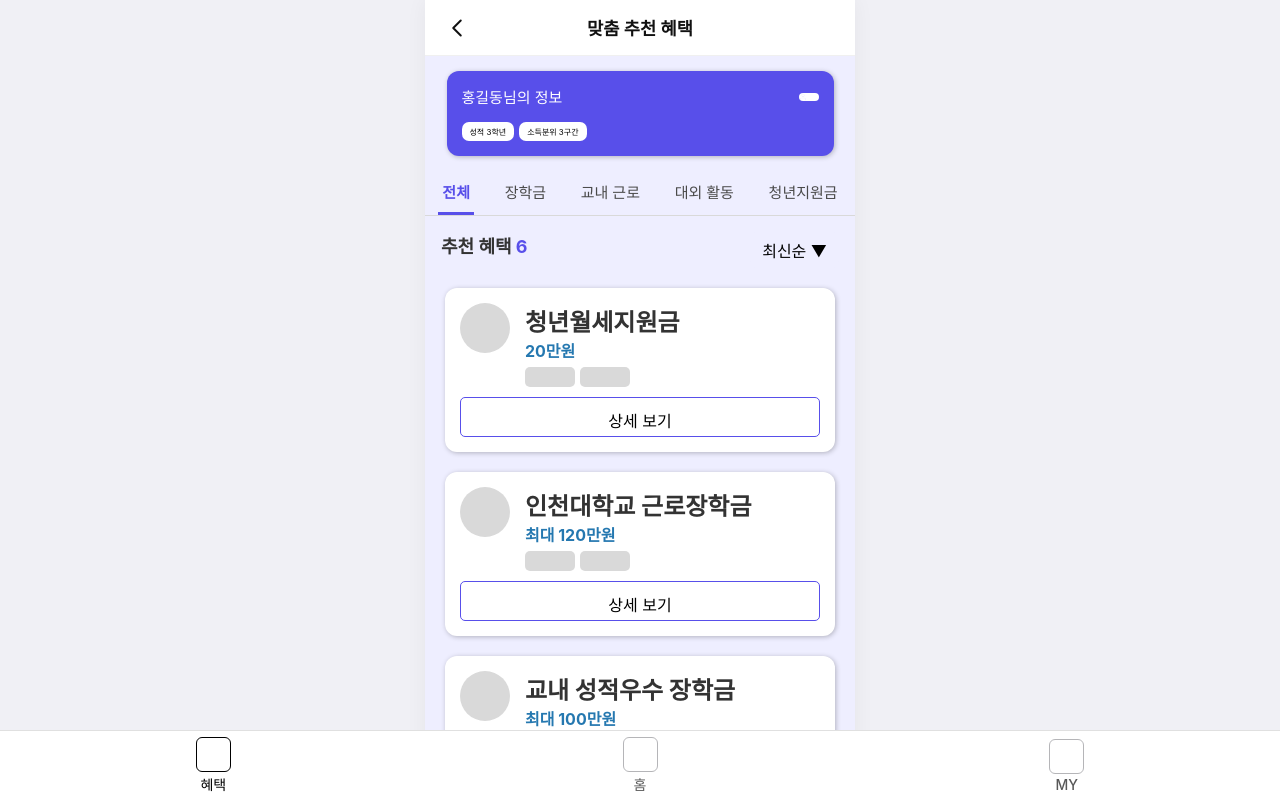
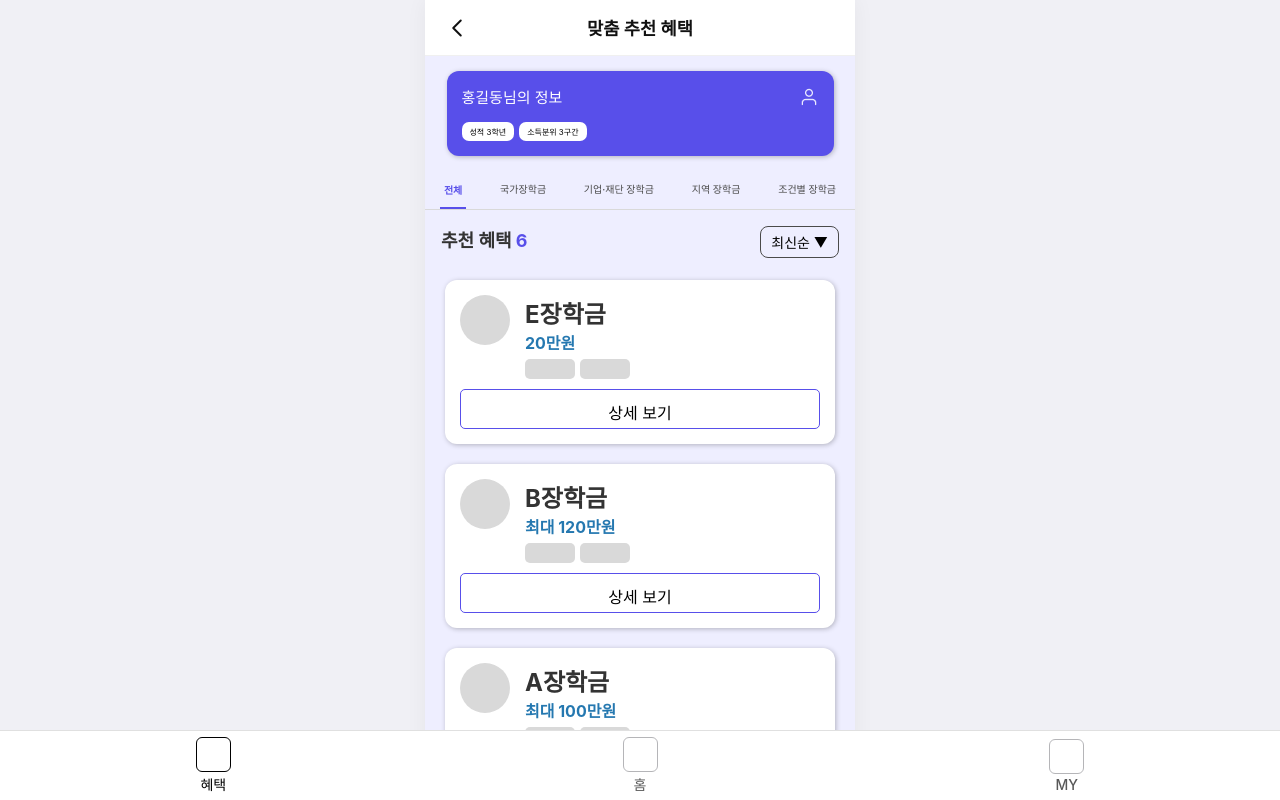
Before and after one commit to LikeLionUniv-INU-BeneFitU/BeneFitU-Frontend, a React (Vite) app: page /benefit-all in a window 1280 px wide. Built offline with nearby package versions, Linux system fonts and the light colour scheme; no server answers.

Commit message:
임시저장

```diff
--- a/src/components/BenefitDetailBox.jsx
+++ b/src/components/BenefitDetailBox.jsx
@@ -9,12 +9,13 @@ const PageWrapper = styled.div`
   align-items: center;
 `;
 
+// 전체 박스 (흰색)
 const Box = styled.div`
   width: 98%;
 
   background-color: #FFFFFF;
 
-  border-radius: 12px;
+  border-radius: 12px; /* 전체 박스 모서리 */
   box-shadow: 1px 1px 5px rgba(0, 0, 0, 0.25);
 
   padding: 15px;
@@ -34,6 +35,7 @@ const Columnbox = styled.div`
   flex-direction: column;
 `;
 
+// 키워드 박스 스타일
 const KwordBox = styled.div`
   width: 50px;
   height: 20px;
@@ -46,6 +48,7 @@ const KwordBox = styled.div`
   margin-top: 5px;
 `;
 
+// 상세보기 버튼 스타일
 const MoveButton = styled.button`
   width: 100%;
   height: 40px;
@@ -57,6 +60,7 @@ const MoveButton = styled.button`
   padding: 10px;
 `;
 
+// 혜택 아이콘 스타일
 const BenefitIcon = styled.button`
   width: 50px;
   height: 50px;
--- a/src/components/CategoryButtonBar.jsx
+++ b/src/components/CategoryButtonBar.jsx
@@ -14,7 +14,7 @@ const CategoryButton = styled.button`
   background: none;
   border: none;
   padding: 10px 4px;
-  font-size: 15px;
+  font-size: 10px;
   cursor: pointer;
   transition: all 0.2s ease; /* 색상이 부드럽게 변하는 효과 */
 
@@ -23,11 +23,11 @@ const CategoryButton = styled.button`
   font-weight: ${props => props.active ? 'bold' : '500'};
 
   /* active가 true일 때만 아래에 3픽셀짜리 진한 밑줄 생성 */
-  border-bottom: ${props => props.active ? '3px solid #584FEA' : '3px solid transparent'};
+  border-bottom: ${props => props.active ? '2px solid #584FEA' : '3px solid transparent'};
 `;
 
   // 화면에 보여줄 카테고리 이름 4개 배열
-  const categories = ['전체', '장학금', '교내 근로', '대외 활동', '청년지원금'];
+  const categories = ['전체', '국가장학금', '기업·재단 장학금', '지역 장학금', '조건별 장학금'];
 
 export default function CategoryButtonBar({ currentCategory, setCurrentCategory }) {
   return (
--- a/src/components/UserInfoCard.jsx
+++ b/src/components/UserInfoCard.jsx
@@ -9,6 +9,7 @@ const PageWrapper = styled.div`
   align-items: center;
 `;
 
+// 전체 박스 (보라색)
 const Card = styled.div`
   width: 90%;
 
@@ -37,19 +38,19 @@ const NameText = styled.p`
   color: #FFFFFF;
 `;
 
+// 마이페이지 이동 버튼
 const MyButton = styled.button`
-  background-color: #FFFFFF;
   border: none;
-  border-radius: 5px;
-  padding: 4px 10px;
-  font-size: 10px;
   cursor: pointer;
+  padding: 10px;
 
   background-image: url('/user.png');
   background-size: contain;
   background-repeat: no-repeat;
 `;
 
+
+// 태그 관련 스타일
 const TagRow = styled.div`
   display: flex;
   gap: 5px;
--- a/src/pages/BenefitAll.jsx
+++ b/src/pages/BenefitAll.jsx
@@ -35,12 +35,12 @@ function BenefitAll() {
   useEffect(() => {
     // 예시 데이터
     const dummyData = [
-  { id: 1, title: "교내 성적우수 장학금", price: "최대 100만원", priceValue: 1000000, category: "장학금", date: "2026-06-15" },
-  { id: 2, title: "인천대학교 근로장학금", price: "최대 120만원", priceValue: 1200000, category: "교내 근로", date: "2026-06-20" },
-  { id: 3, title: "삼성꿈장학재단 장학금", price: "200만원", priceValue: 2000000, category: "장학금", date: "2026-05-10" },
-  { id: 4, title: "한국장학재단 국가장학금 1유형", price: "최대 120만원", priceValue: 1200000, category: "장학금", date: "2026-06-01" },
-  { id: 5, title: "청년월세지원금", price: "20만원", priceValue: 200000, category: "청년지원금", date: "2026-06-25" },
-  { id: 6, title: "대외 봉사활동 지원금", price: "최대 15만원", priceValue: 150000, category: "대외 활동", date: "2026-04-30" },
+  { id: 1, title: "A장학금", price: "최대 100만원", priceValue: 1000000, category: "국가장학금", date: "2026-06-15" },
+  { id: 2, title: "B장학금", price: "최대 120만원", priceValue: 1200000, category: "기업·재단 장학금", date: "2026-06-20" },
+  { id: 3, title: "C장학금", price: "200만원", priceValue: 2000000, category: "국가장학금", date: "2026-05-10" },
+  { id: 4, title: "D장학금", price: "최대 120만원", priceValue: 1200000, category: "국가장학금", date: "2026-06-01" },
+  { id: 5, title: "E장학금", price: "20만원", priceValue: 200000, category: "조건별 장학금", date: "2026-06-25" },
+  { id: 6, title: "F장학금", price: "최대 15만원", priceValue: 150000, category: "지역 장학금", date: "2026-04-30" },
 ];
 
     const backendUrl = 'http://43.201.77.120:8080/test'; // 실제 장학금 리스트 API 주소로 교체하기
@@ -123,10 +123,14 @@ function BenefitAll() {
             {/* isSortOpen이 true일 때만 아래 목록을 보여줌 */}
             {isSortOpen && (
               <S.SortDropdown>
-                <S.SortOption onClick={() => { setSortType('최신순'); setIsSortOpen(false); }}>
+                <S.SortOption
+                  $isActive={sortType === '최신순'}
+                  onClick={() => { setSortType('최신순'); setIsSortOpen(false); }}>
                   최신순
-                </S.SortOption>
-                <S.SortOption onClick={() => { setSortType('금액순'); setIsSortOpen(false); }}>
+                  </S.SortOption>
+                  <S.SortOption
+                  $isActive={sortType === '금액순'}
+                  onClick={() => { setSortType('금액순'); setIsSortOpen(false); }}>
                   금액순
                 </S.SortOption>
               </S.SortDropdown>
--- a/src/pages/BenefitAll.styles.js
+++ b/src/pages/BenefitAll.styles.js
@@ -32,6 +32,8 @@ export const ScrollArea = styled.div`
   gap: 20px;
 `;
 
+
+// 정렬순서 버튼 관련 스타일
 export const SortWrapper = styled.div`
   position: relative;
   display: inline-block;
@@ -39,30 +41,45 @@ export const SortWrapper = styled.div`
 
 export const SortButton = styled.button`
   background-color: #EEEEFF;
+  border: 1px solid #4A4A4A;
 
+  display: flex;
+  align-items: center;
+
+  gap: 6px;
+  padding: 5px 10px;
+  margin-bottom: 2px;
 
   border-radius: 8px;
-  padding: 6px 12px;
+  font-size: 14px;
   cursor: pointer;
 `;
 
 export const SortDropdown = styled.div`
   position: absolute;
   top: 100%;
-  left: 10px;
+  width: 100%;
 
-  background-color: #EEEEFF;
 
+
+  overflow: hidden; /* 안쪽 모서리도 둥글게 잘리도록 */
   border-radius: 5px;
 `;
 
 export const SortOption = styled.div`
-  padding: 8px 12px;
+  padding: 5px 10px;
+  font-size: 14px;
   cursor: pointer;
 
-  border: 1px solid #584FEA;
+  border: 1px solid #4A4A4A;
   border-radius: 5px;
+
+  /* 선택된 항목만 보라색 배경 + 흰 글씨 */
+  background-color: ${(props) => (props.$isActive ? '#584FEA' : '#EEEEFF')};
+  color: ${(props) => (props.$isActive ? '#ffffff' : '#111111')};
+
   &:hover {
-    background-color: #000000;
+    background-color: #584FEA;
+    color: #EEEEFF;
   }
 `;
```
